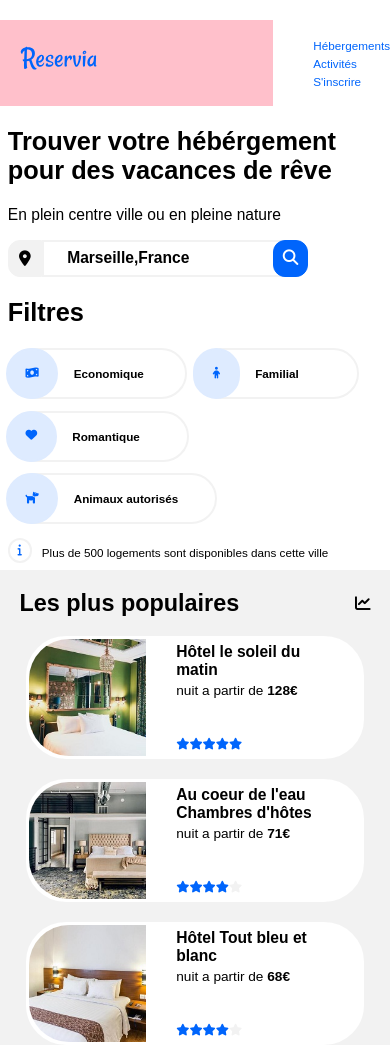
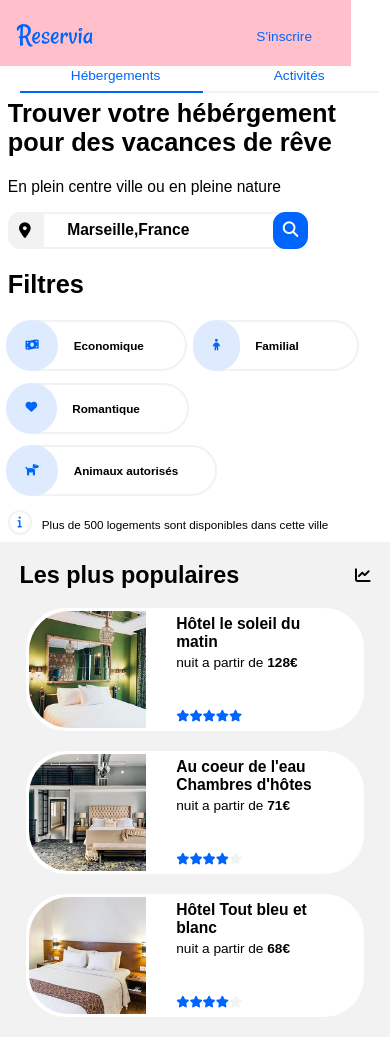
Before and after one commit to GeoffreyMatarin/MatarinGeoffrey_P2px_26022021, a plain HTML site: page index.html in a window 390 px wide. Shown: the top 1045 px of the page. Drawn offline with Linux system fonts and the light colour scheme.

Commit message:
cliquable nav tablette et desktop et nav mobile a gerer

```diff
--- a/style_mobile.css
+++ b/style_mobile.css
@@ -18,7 +18,7 @@ body
 
 .logo
 {
-    width: 70%;
+    width: 90vw;
     background-color: pink
 }
 .block_page
@@ -32,40 +32,73 @@ body
     width: 100%;
     display: flex;
     flex-flow: row wrap;
-    justify-content: space-between;
-    margin-top: 20px;
+    justify-content: flex-start;
+
+    height: 20vw;
  }
 .logo_nav img
 {
     width: 20vw;
-    height: auto;
-    padding-left: 20px;
-    margin-top: 20px;
+    height: 14vw;
+    padding-left: 2vw;
+    margin-top: 2vw;
+    margin-left: 2vw;
 
 }
-.logo_nav nav
-{
-    display: flex;
-    flex-flow: row wrap-reverse;
-}
+
 .logo_nav ul
 {
     list-style-type: none;
+    display: flex;
+    justify-content: space-around;
+    margin: 0px;
+
 }
 
 .logo-nav li
 {
-    justify-content: flex-start;
+    display: flex;
+    width: 60%;
+
+
 
 }
 
+.logo_nav nav
+{
+    display: flex;
+    justify-content: flex-start;
+    width: 100%;
+    margin: 0px;
+}
 .logo_nav a
 {
-     font-size: 3vw;
+     font-size: 3.5vw;
      text-decoration: none;
      color: #0065FC;
  }
+.sin
+{
+    position: absolute;
+    top: 7.5vw;
+    right: 20vw;
+}
+.heb
+{
+    border-bottom: 2px solid #0065FC;
+    padding: 0vw 11vw 2vw 13vw;
+    position: relative;
+    left: -5.1vw;
 
+
+}
+.ac
+{
+border-bottom: 2px solid #F2F2F2;
+padding: 0vw 14vw 2vw 18vw;
+position: relative;
+left: -5vw;
+}
 
 
 .avant_recherche
@@ -583,7 +616,6 @@ body
 }
 .a_propos
 {
-    background-color:pink;
     display: flex;
     flex-flow: row wrap;
     justify-content: flex-start;
@@ -591,7 +623,6 @@ body
 }
 .nos_hebergements
 {
-    background-color:pink;
     display: flex;
     flex-flow: row wrap;
     justify-content: flex-start;
@@ -599,7 +630,6 @@ body
 }
 .Assistance
 {
-    background-color:pink;
     display: flex;
     flex-flow: row wrap;
     justify-content: flex-start;
```
